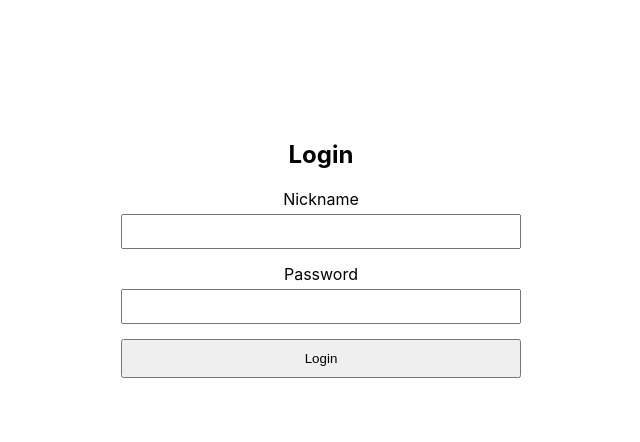
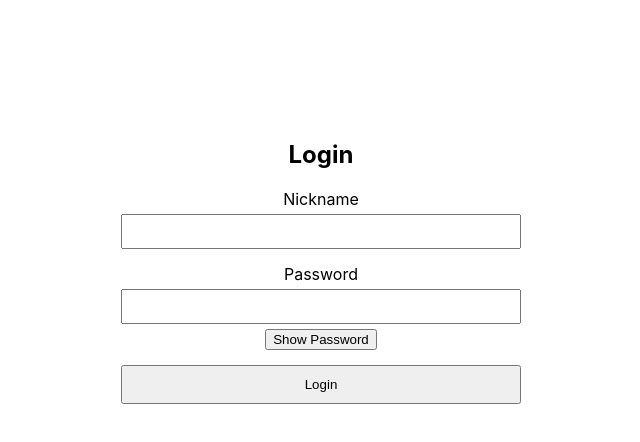
Before and after one commit to pedro-vlps/ai_questionary_front, a React (Create React App) app: page /login in a window 1280 px wide. Shown: the top 442 px of the page, without its empty margins (319-959 px from the left). Built offline with nearby package versions, Linux system fonts and the light colour scheme; no server answers.

Commit message:
CHANGELOG.md atualization for v0.1.2

```diff
--- a/src/pages/Login.jsx
+++ b/src/pages/Login.jsx
@@ -6,6 +6,7 @@ import { post } from '../helpers/FecthApi';
 const Login = () => {
   const [nickname, setNickname] = useState('');
   const [password, setPassword] = useState('');
+  const [passwordView, setPasswordView] = useState(false);
   const [error, setError] = useState('');
   const navigate = useNavigate();
   const { setToken } = useAppContext();
@@ -47,12 +48,19 @@ const Login = () => {
         <div style={{ marginBottom: '15px' }}>
           <label style={{ display: 'block', marginBottom: '5px' }}>Password</label>
           <input
-            type="password"
+            type={passwordView ? 'text' : 'password'}
             value={password}
             onChange={(e) => setPassword(e.target.value)}
             style={{ width: '100%', padding: '8px', boxSizing: 'border-box' }}
             required
           />
+          <button
+            type="button"
+            onClick={() => setPasswordView(!passwordView)}
+            style={{ marginTop: '5px' }}
+          >
+            {passwordView ? 'Hide' : 'Show'} Password
+          </button>
         </div>
         {error && <p style={{ color: 'red' }}>{error}</p>}
         <button type="submit" style={{ width: '100%', padding: '10px' }}>
```
Also changed, not shown: 1 other file (tests, documents, lock files or other folders).
